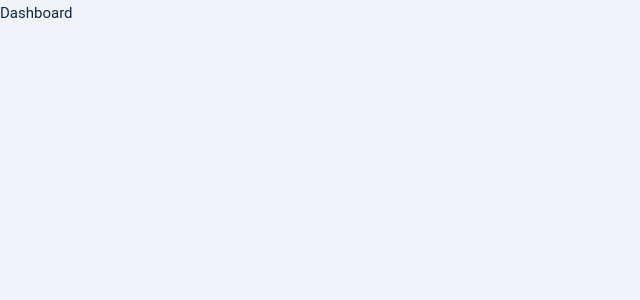
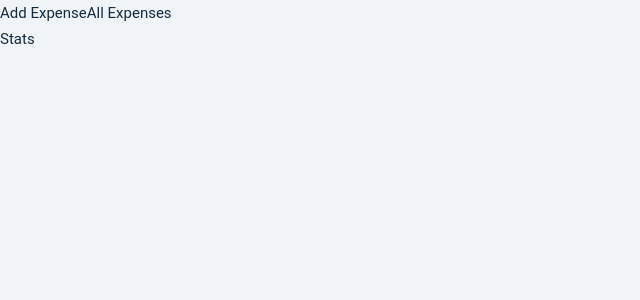
Before and after one commit to ortonb110/Expensify-Project-Work, a React (Create React App) app in the folder client/: page / in a window 1280 px wide. Shown: the top 300 px of the page, without its empty margins (0-640 px from the left). Built offline with nearby package versions, Linux system fonts and the light colour scheme; sample sign-in values are in the browser's storage.

Commit message:
Dashboard Setup

```diff
--- a/client/src/App.jsx
+++ b/client/src/App.jsx
@@ -1,11 +1,25 @@
 import { BrowserRouter, Routes, Route } from "react-router-dom";
-import { Dashboard, Landing, Error, Register } from "./Pages";
+import { Landing, Error, Register, ProtectedRoute } from "./Pages";
+import {
+  ShareLayout,
+  Stats,
+  Profile,
+  AddExpense,
+  AllExpenses,
+} from "./Pages/Dashboard";
 
 function App() {
   return (
     <BrowserRouter>
       <Routes>
-        <Route path="/" element={<Dashboard />} />
+        <Route path="/" element={<ProtectedRoute>
+          <ShareLayout />
+        </ProtectedRoute>}>
+          <Route index element={<Stats />} />
+          <Route path="profile" element={<Profile />} />
+          <Route path="add-expense" element={<AddExpense />} />
+          <Route path="all-expenses" element={<AllExpenses />} />
+        </Route>
         <Route path="/register" element={<Register />} />
         <Route path="/landing" element={<Landing />} />
         <Route path="*" element={<Error />} />
--- a/client/src/Pages/Dashboard.jsx
+++ /dev/null
@@ -1,24 +0,0 @@
-import { useEffect } from "react"
-import { useNavigate } from "react-router-dom"
-import { useAppContext } from "../Contexts/AppContext"
-
-
-const user = localStorage.getItem("user");
-
-const Dashboard = () => {
-  const navigate = useNavigate();
-
-  // useEffect(()=> {
-  //   setTimeout(()=> {
-  //     if(!user) {
-  //       navigate('/landing');
-  //     }
-  //   }, 2000)
-  // })
-
-  return (
-    <div>Dashboard</div>
-  )
-}
-
-export default Dashboard
--- /dev/null
+++ b/client/src/Pages/Dashboard/AddExpense.jsx
@@ -0,0 +1,9 @@
+
+
+const AddExpense = () => {
+  return (
+    <div>AddJob</div>
+  )
+}
+
+export default AddExpense
--- /dev/null
+++ b/client/src/Pages/Dashboard/AllExpenses.jsx
@@ -0,0 +1,9 @@
+import React from 'react'
+
+const AllExpenses = () => {
+  return (
+    <div>All Expenses</div>
+  )
+}
+
+export default AllExpenses
--- /dev/null
+++ b/client/src/Pages/Dashboard/Profile.jsx
@@ -0,0 +1,9 @@
+import React from 'react'
+
+const Profile = () => {
+  return (
+    <div>Profile</div>
+  )
+}
+
+export default Profile
--- /dev/null
+++ b/client/src/Pages/Dashboard/ShareLayout.jsx
@@ -0,0 +1,16 @@
+import { Link, Outlet } from "react-router-dom";
+import { Fragment } from "react";
+
+const ShareLayout = () => {
+  return (
+    <Fragment>
+      <nav>
+        <Link to="add-expense">Add Expense</Link>
+        <Link to="all-expenses">All Expenses</Link>
+      </nav>
+      <Outlet/>
+    </Fragment>
+  );
+};
+
+export default ShareLayout;
--- /dev/null
+++ b/client/src/Pages/Dashboard/Stats.jsx
@@ -0,0 +1,9 @@
+
+
+const Stats = () => {
+  return (
+    <div>Stats</div>
+  )
+}
+
+export default Stats
--- /dev/null
+++ b/client/src/Pages/Dashboard/index.js
@@ -0,0 +1,14 @@
+import AddExpense from "./AddExpense";
+import AllExpenses from "./AllExpenses";
+import Stats from "./Stats";
+import Profile from './Profile';
+import ShareLayout from "./ShareLayout";
+
+
+export {
+    AddExpense,
+    AllExpenses,
+    Stats,
+    Profile,
+    ShareLayout
+}
--- /dev/null
+++ b/client/src/Pages/ProtectedRoute.jsx
@@ -0,0 +1,12 @@
+import { useAppContext } from "../Contexts/AppContext"
+import { Navigate } from "react-router-dom"
+
+const ProtectedRoute = ({children}) => {
+    const {user} = useAppContext();
+    if(!user) {
+        return <Navigate to={'landing'}/>
+    }
+    return children;
+}
+
+export default ProtectedRoute
--- a/client/src/Pages/index.js
+++ b/client/src/Pages/index.js
@@ -1,6 +1,5 @@
 import Landing from "./Landing";
-import Dashboard from "./Dashboard";
 import Register from "./Register";
 import Error from "./Error";
-
-export {Landing, Dashboard, Register, Error};
+import ProtectedRoute from "./ProtectedRoute";
+export {Landing, Register, Error, ProtectedRoute};
```
